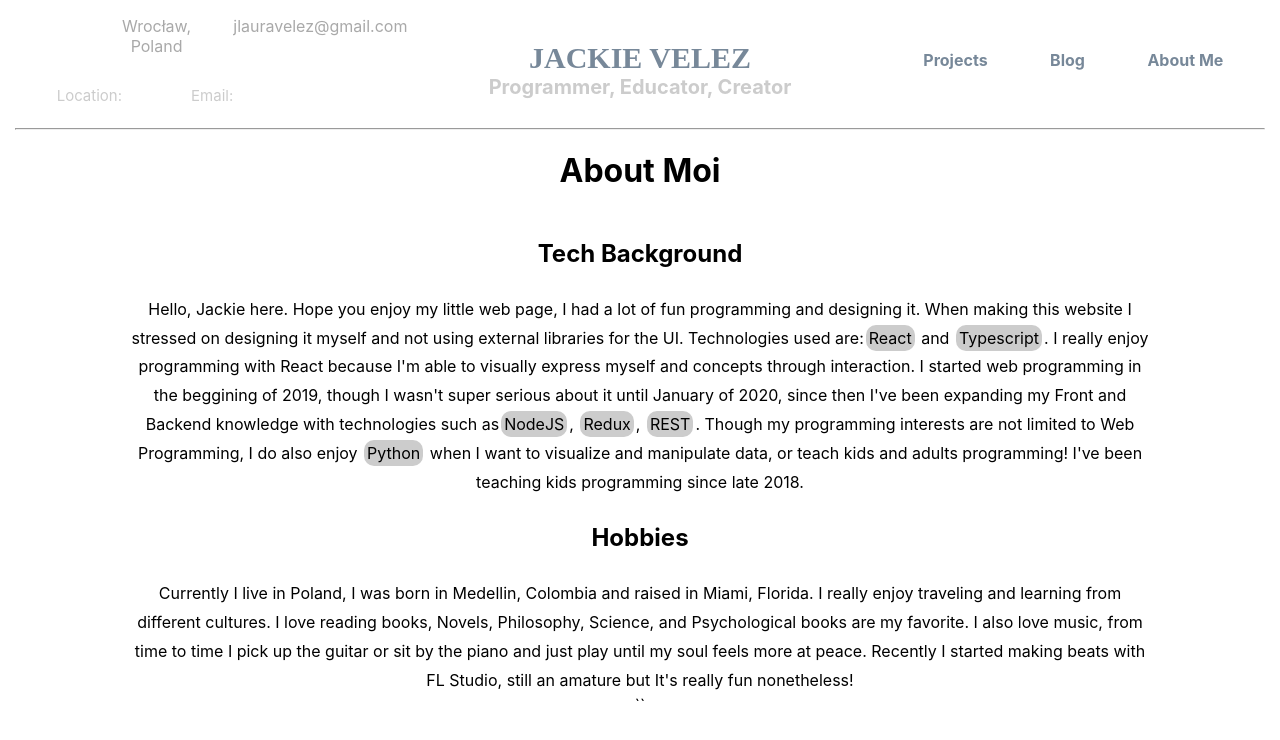
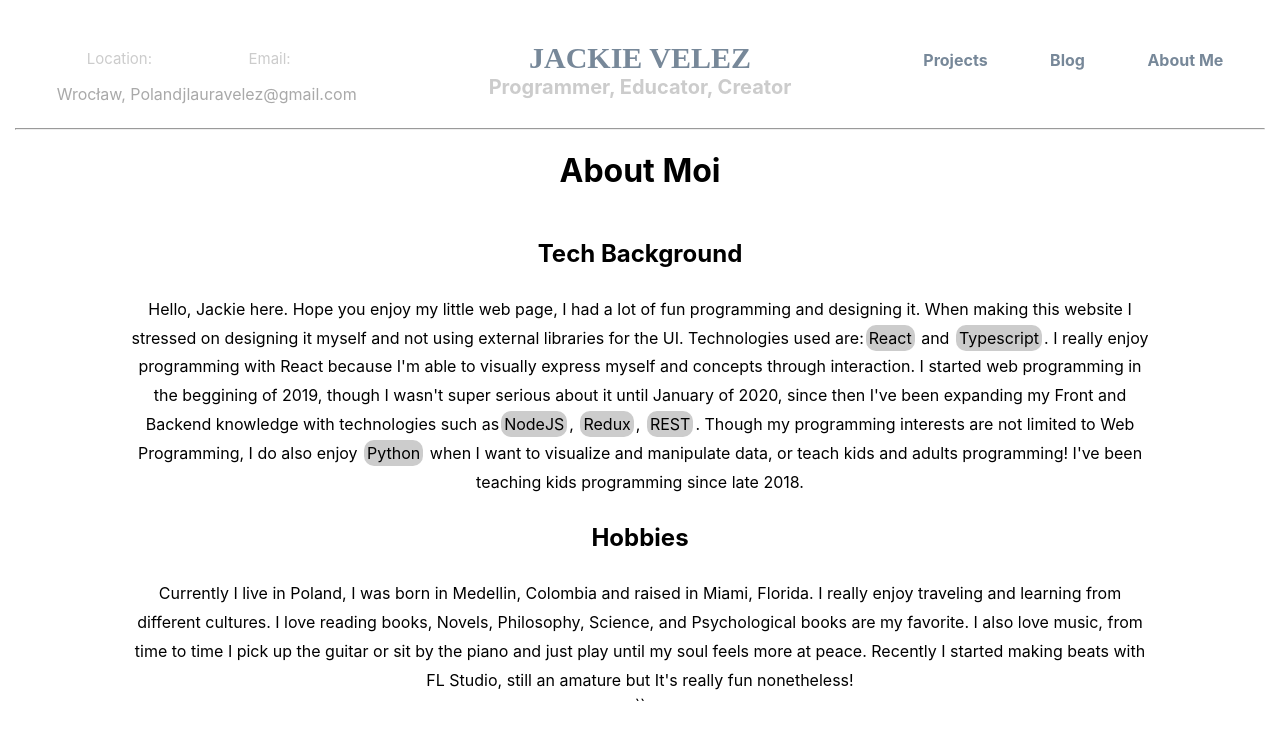
Before and after one commit to anonomity/JackieSite, a React (Create React App) app: page / in a window 1280 px wide. Shown: the top 740 px of the page. Built offline with nearby package versions, Linux system fonts and the light colour scheme; a web font is replaced by a local one.

Commit message:
fixed css header

```diff
--- a/src/containers/Heading.module.css
+++ b/src/components/Navbar/Heading.module.css
@@ -18,11 +18,15 @@
   justify-content: space-between;
   width: 300px;
 }
+.LocCont {
+  align-self: center;
+  align-self: flex-end;
+}
 .Location{
   color: #ccc;
-  align-self: center;
+
   font-size: 15px;
-  align-self: flex-end;
+
 }
 .Bold{
   color: darkgrey
--- a/src/containers/Heading.tsx
+++ b/src/components/Navbar/Heading.tsx
@@ -1,7 +1,7 @@
 import React, { Component } from "react"
 import classes from "./Heading.module.css";
-import icon from "../assets/hbgr.svg";
-import SideBar from "../components/SideBar/SideBar";
+import icon from "../../assets/hbgr.svg";
+import SideBar from "../SideBar/SideBar";
 import { NavLink } from "react-router-dom";
 
 export interface IHeadingState {
@@ -28,8 +28,10 @@ class Heading extends Component<IHeadingProps, IHeadingState> {
         return (
             <div className={classes.container}>
                 <div className={classes.Details}>
-                    <p className={classes.Location}>Location:</p> <p className={classes.Bold}>Wrocław, Poland</p>
-                    <p className={classes.Location}>Email:</p> <p className={classes.Bold}>jlauravelez@gmail.com</p>
+                    <div className={classes.LocCont}><p className={classes.Location}>Location:</p> <p className={classes.Bold}>Wrocław, Poland</p></div>
+                    <div className={classes.LocCont}><p className={classes.Location}>Email:</p> <p className={classes.Bold}>jlauravelez@gmail.com</p></div>
+
+
 
                 </div>
                 <div className={classes.OuterTitleBox}>
--- a/src/containers/Layout/Layout.tsx
+++ b/src/containers/Layout/Layout.tsx
@@ -1,5 +1,5 @@
 import React, {Component} from "react";
-import Heading from "../Heading"
+import Heading from "../../components/Navbar/Heading"
 
 import classes from "./Layout.module.css";
 class Layout extends Component {
```
